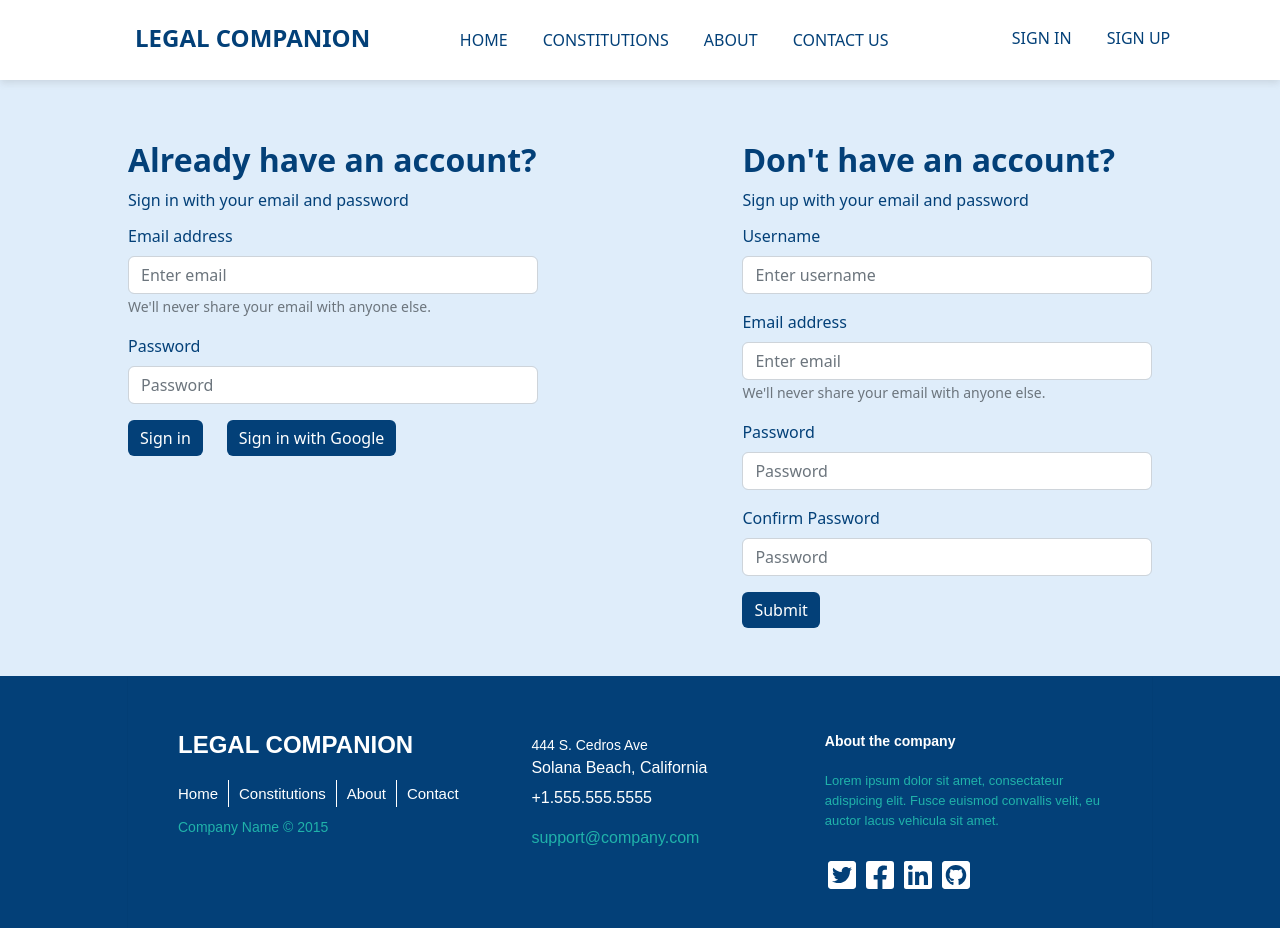
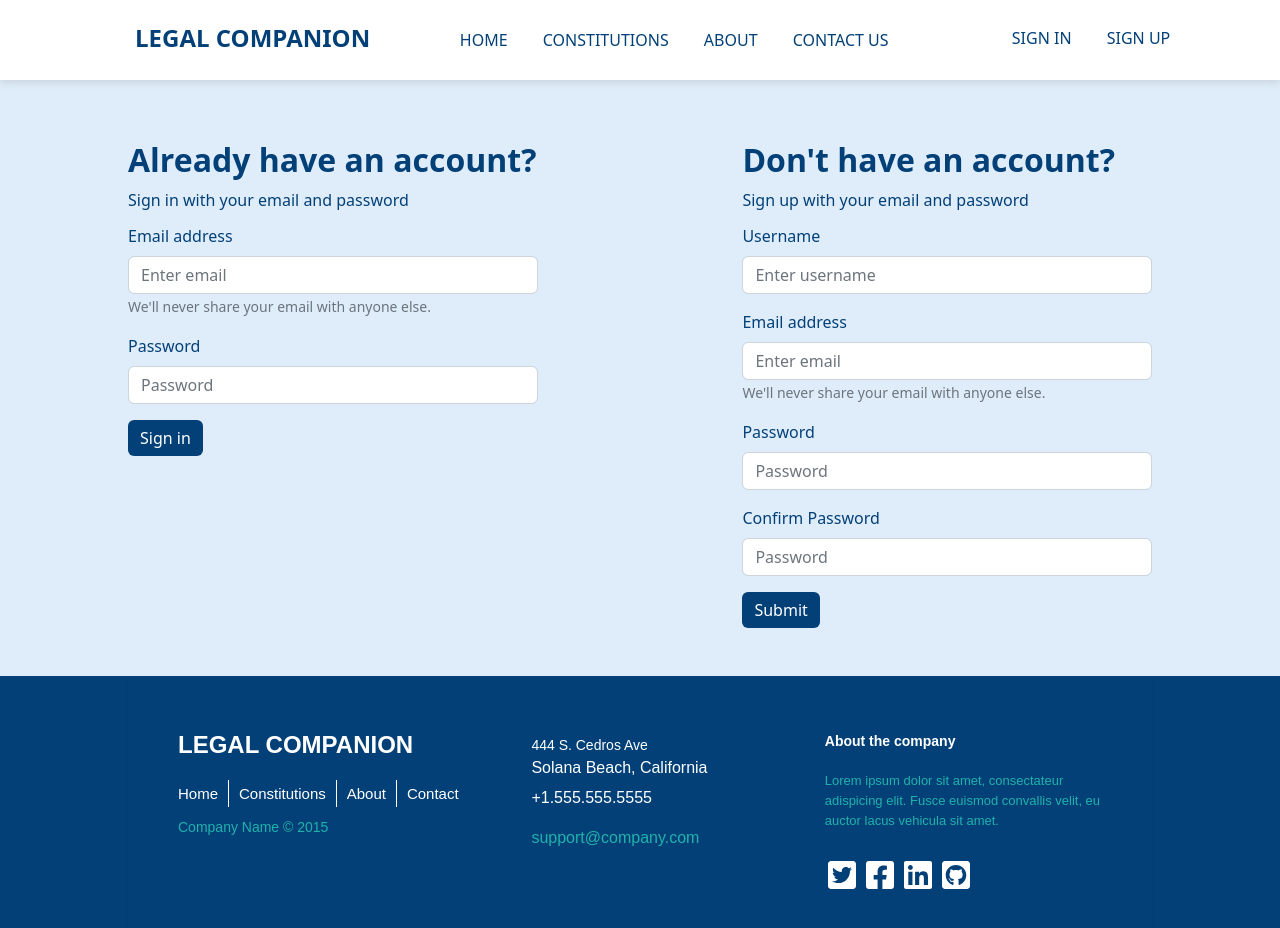
Before and after one commit to Caleb9083/legal-companion-frontend, a React (Create React App) app: page /auth in a window 1280 px wide. Shown: the top 928 px of the page. Built offline with nearby package versions, Linux system fonts and the light colour scheme; the HTML template or start-up script is replaced by a standard one.

Commit message:
Remove Signin with google from loging page

```diff
--- a/src/pages/LoginPage.js
+++ b/src/pages/LoginPage.js
@@ -4,11 +4,11 @@ import Button from "react-bootstrap/Button";
 import Form from "react-bootstrap/Form";
 import axios from "axios";
 import { toast } from "react-toastify";
-import { UserContext } from '../context/userContext'
+import { UserContext } from "../context/userContext";
 import { useNavigate } from "react-router-dom";
 
 const LoginPage = () => {
-    const navigate = useNavigate()
+  const navigate = useNavigate();
   const { user, setUser } = useContext(UserContext);
   const [loginData, setLoginData] = useState({
     email: "",
@@ -26,10 +26,12 @@ const LoginPage = () => {
   const handleSubmit = async (e) => {
     e.preventDefault();
 
-        const { data } = await axios
-            .post("https://project-legal-companion.herokuapp.com/api/v2/auth/signin", {
+    const { data } = await axios.post(
+      "https://project-legal-companion.herokuapp.com/api/v2/auth/signin",
+      {
         ...loginData,
-            })
+      }
+    );
     // .then((res) => {
 
     //     toast.success("Signed Up successfully");
@@ -40,16 +42,15 @@ const LoginPage = () => {
     // });
 
     if (data.status === "success") {
-            toast.success("Successfully Logged In")
+      toast.success("Successfully Logged In");
       setUser({
         isLoggedIn: true,
         email: data.data.user[0].email,
-                name: data.data.user[0].name
-            })
-            navigate("/")
-
+        name: data.data.user[0].name,
+      });
+      navigate("/");
     } else {
-            toast.error("Wrong Username or Password")
+      toast.error("Wrong Username or Password");
     }
   };
 
@@ -91,17 +92,10 @@ const LoginPage = () => {
             backgroundColor: "#034078",
             color: "#fff",
             border: "none",
-                        marginRight: "1.5rem",
           }}
           variant="primary"
           type="submit">
           Sign in
-                </Button>
-                <Button
-                    style={{ backgroundColor: "#034078", color: "#fff", border: "none" }}
-                    variant="primary"
-                    type="submit">
-                    Sign in with Google
         </Button>
       </Form>
     </div>
```
Lines whose indentation alone changed are shown as unchanged.
